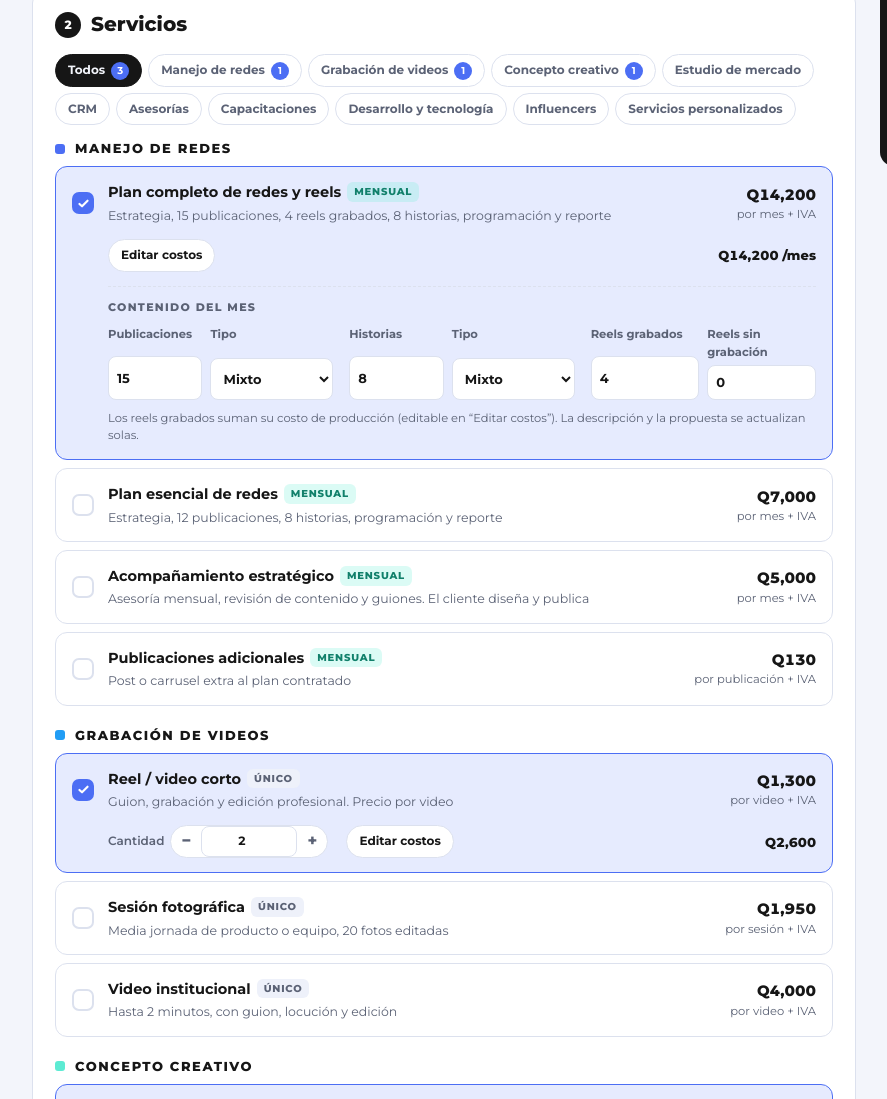
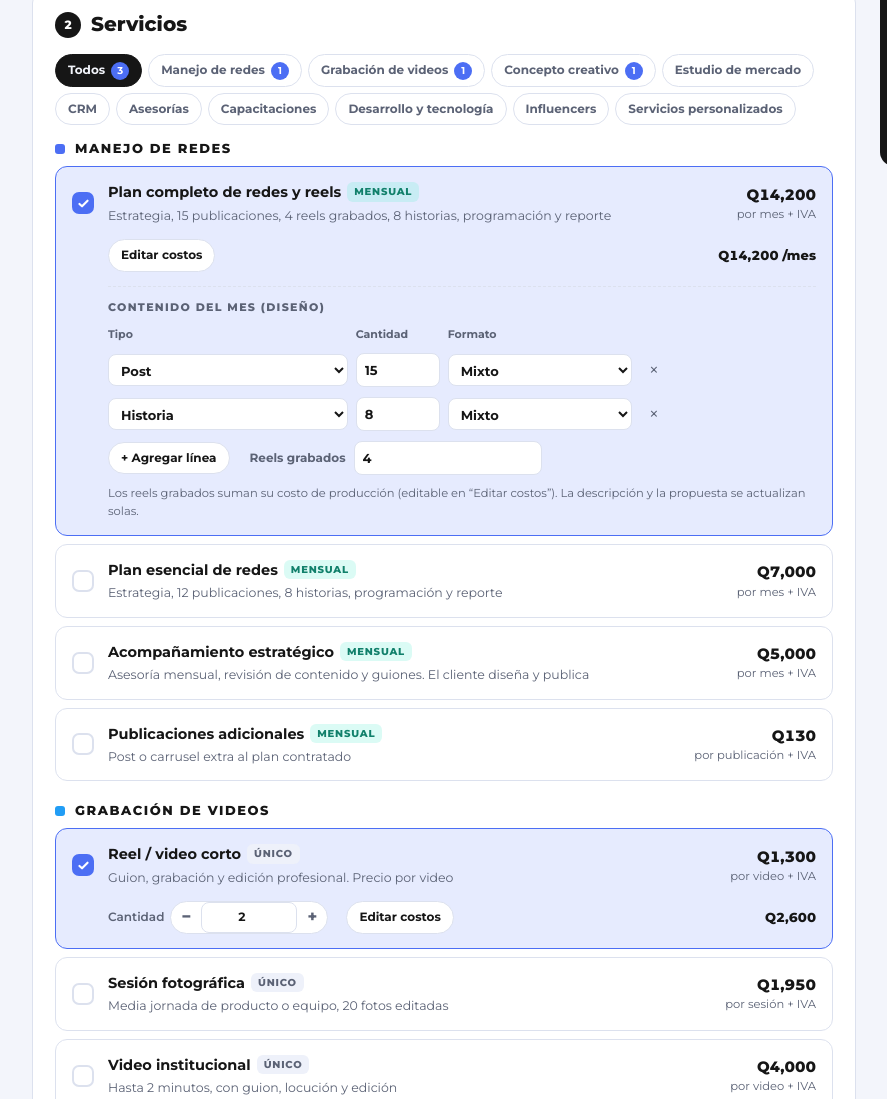
Before and after one commit to AgenciaJLMarketing/cotizar, a plain HTML site: page index.html in a window 1280 px wide. Shown: the part 1087-2186 px from the top of the page, without its empty margins (4-891 px from the left). Drawn offline with Linux system fonts and the light colour scheme.

Commit message:
Add files via upload

```diff
--- a/index.html
+++ b/index.html
@@ -147,13 +147,15 @@ table.costs tfoot td{padding-top:8px}
 .add-custom:hover{border-color:var(--accent);background:var(--accent-soft)}
 .ct{grid-column:2/-1;cursor:default;display:grid;gap:10px;border-top:1px dashed var(--line);padding-top:12px}
 .ct-h{font-size:11px;font-weight:800;letter-spacing:.12em;text-transform:uppercase;color:var(--muted)}
-.ct-g{display:grid;grid-template-columns:repeat(auto-fit,minmax(210px,1fr));gap:10px 16px}
-.ct-row{display:grid;grid-template-columns:minmax(0,1fr) minmax(0,1.3fr);gap:8px}
-.ct-row:last-child{grid-template-columns:minmax(0,1fr) minmax(0,1fr)}
-.ct-f{display:grid;gap:4px;font-size:11.5px;font-weight:700;color:var(--muted);min-width:0}
-.ct-f input,.ct-f select{width:100%;min-width:0;border:1px solid var(--line);background:var(--surface);border-radius:8px;padding:6px 8px;font:inherit;font-size:13px;font-weight:700;color:var(--fg)}
+.ct-line{display:grid;grid-template-columns:minmax(0,1.3fr) 84px minmax(0,1fr) 28px;gap:8px;align-items:center;max-width:560px}
+.ct-head span{font-size:11px;font-weight:700;color:var(--muted)}
+.ct-na{color:var(--muted);padding-left:10px}
+.ct-foot{display:flex;flex-wrap:wrap;align-items:center;gap:10px 20px}
+.ct-g{display:inline-flex;align-items:center;gap:8px;white-space:nowrap;font-size:12px;font-weight:700;color:var(--muted)}
+.ct-g input{width:84px}
+.ct-line input,.ct-line select,.ct-g input{width:100%;min-width:0;border:1px solid var(--line);background:var(--surface);border-radius:8px;padding:6px 8px;font:inherit;font-size:13px;font-weight:700;color:var(--fg)}
 .ct-note{font-size:11.5px;color:var(--muted)}
-@media (max-width:560px){.ct{grid-column:1/-1}}
+@media (max-width:560px){.ct{grid-column:1/-1}.ct-head{display:none}.ct-line{grid-template-columns:72px minmax(0,1fr) 24px;gap:6px;padding-bottom:8px;border-bottom:1px solid var(--line)}.ct-line>select[data-ct="t"]{grid-column:1/3}.ct-line>.x{grid-column:3;grid-row:1}.ct-line>input{grid-column:1}.ct-line>select[data-ct="f"],.ct-line>.ct-na{grid-column:2}}
 .item-extra{grid-column:2/-1;display:flex;flex-wrap:wrap;gap:10px 18px;align-items:center;cursor:default}
 .item:not(.on) .item-extra{display:none}
 .stepper{display:inline-flex;align-items:center;border:1px solid var(--line);border-radius:999px;background:var(--surface);overflow:hidden}
@@ -623,11 +625,11 @@ const K = (name, cost, qty=1, k) => ({name, cost, qty, ...(k?{k}:{})});
 const CATALOG = [
   {id:"plan-completo", cat:"redes", name:"Plan completo de redes y reels", desc:"Estrategia, 15 publicaciones, reels grabados, 8 historias, programación y reporte", freq:"mensual", unit:"mes", qty:1, fixedQty:true,
     costs:[K("Reels (grabación y edición)",800,4,"reels"),K("Community manager",1000),K("Directora de cuenta",1500),K("Gastos administrativos",1500)], fee:7000, minFee:7000, mode:"fixed",
-    content:{lead:"Estrategia", posts:15, postType:"mixto", stories:8, storyType:"mixto", reelsG:4, reelsE:0},
+    content:{lead:"Estrategia", items:[{t:"post",n:15,f:"mixto"},{t:"historia",n:8,f:"mixto"}], reelsG:4},
     inc:["Estrategia y matriz mensual de contenido","@content","Publicación y programación del contenido","Propuestas en tendencia y crecimiento orgánico","Reporte mensual de resultados"]},
   {id:"plan-esencial", cat:"redes", name:"Plan esencial de redes", desc:"12 publicaciones y 8 historias al mes, sin grabación de reels", freq:"mensual", unit:"mes", qty:1, fixedQty:true,
     costs:[K("Community manager",1000),K("Diseñador",1200),K("Directora de cuenta",800),K("Gastos administrativos",500)], fee:3500, mode:"fixed",
-    content:{lead:"Estrategia", posts:12, postType:"mixto", stories:8, storyType:"mixto", reelsG:0, reelsE:0},
+    content:{lead:"Estrategia", items:[{t:"post",n:12,f:"mixto"},{t:"historia",n:8,f:"mixto"}], reelsG:0},
     inc:["Matriz mensual de contenido","@content","Programación y respuesta básica","Reporte mensual de resultados"]},
   {id:"acompanamiento", cat:"redes", name:"Acompañamiento estratégico", desc:"Asesoría mensual, revisión de contenido y guiones. El cliente diseña y publica", freq:"mensual", unit:"mes", qty:1, fixedQty:true,
     costs:[K("Directora de cuenta",1500),K("Estratega / guionista",1000),K("Gastos administrativos",500)], fee:2000, mode:"fixed",
@@ -698,25 +700,29 @@ const allItems = () => CATALOG.concat((S && S.custom) || []);
 const item = id => allItems().find(i => i.id === id);
 const clone = o => JSON.parse(JSON.stringify(o));
 function newSel(it){ return {qty: it.qty || 1, costs: clone(it.costs), mode: it.mode || "pct", pct: it.pct ?? S0pct(), fee: it.fee ?? 0, ...(it.content?{content:clone(it.content)}:{})} }
-/* ---- Contenido de los planes de redes (publicaciones, historias, reels) ---- */
-const TIPOS = {mixto:"Mixto", estatica:"Estático", carrusel:"Carrusel"};
+/* ---- Contenido de los planes de redes: líneas de post / historia / reel creativo (trabajo de diseño) ---- */
+const CT_TIPOS = {post:"Post", historia:"Historia", reel:"Reel creativo"};
+const CT_FMT = {mixto:"Mixto", estatica:"Estático", carrusel:"Carrusel"};
 const plural = (n, a, b) => n===1 ? a : b;
 function contentOf(it, s){
   if(!it.content) return null;
-  const c = {...it.content, ...((s && s.content) || {})};
+  const sc = (s && s.content) || {};
+  const c = {...it.content, items: Array.isArray(sc.items) ? sc.items : clone(it.content.items)};
   const costs = (s && s.costs) || it.costs, r = costs.find(r=>r.k==="reels");
-  c.reelsG = r ? (+r.qty||0) : (+c.reelsG||0);
-  ["posts","stories","reelsE"].forEach(k=> c[k] = Math.max(0, +c[k]||0));
+  c.reelsG = r ? (+r.qty||0) : (+(sc.reelsG ?? c.reelsG)||0);
   return c;
 }
-function tipoTxt(t, n){ return t==="estatica" ? plural(n," estática"," estáticas") : t==="carrusel" ? " en carrusel" : "" }
+function fmtTxt(f, n){ return f==="estatica" ? plural(n," estática"," estáticas") : f==="carrusel" ? " en carrusel" : "" }
+function lineTxt(x, long){
+  const n = Math.max(0, +x.n||0); if(!n) return "";
+  if(x.t==="reel") return `${n} ${plural(n,"reel creativo","reels creativos")}${long?" al mes: diseño y edición":""}`;
+  const w = x.t==="historia" ? plural(n,"historia","historias") : plural(n,"publicación","publicaciones");
+  return `${n} ${w}${fmtTxt(x.f,n)}${long && x.f==="mixto" && x.t==="post" ? " (estáticas y carruseles)" : ""}${long?" al mes":""}`;
+}
 function contentParts(c, long){
-  const p = [];
-  if(c.posts) p.push(`${c.posts} ${plural(c.posts,"publicación","publicaciones")}${tipoTxt(c.postType,c.posts)}${long && c.postType==="mixto" ? " (estáticas y carruseles)" : ""}${long?" al mes":""}`);
-  if(c.reelsG) p.push(`${c.reelsG} ${plural(c.reelsG,"reel grabado","reels grabados")}${long?" al mes: guion, grabación y edición":""}`);
-  if(c.reelsE) p.push(`${c.reelsE} ${plural(c.reelsE,"reel","reels")} sin grabación${long?" al mes: edición con material del cliente o de banco":""}`);
-  if(c.stories) p.push(`${c.stories} ${plural(c.stories,"historia","historias")}${tipoTxt(c.storyType,c.stories)}${long?" al mes":""}`);
-  return p;
+  const of = t => c.items.filter(x=>x.t===t).map(x=>lineTxt(x,long)).filter(Boolean);
+  const g = c.reelsG ? [`${c.reelsG} ${plural(c.reelsG,"reel grabado","reels grabados")}${long?" al mes: guion, grabación y edición":""}`] : [];
+  return of("post").concat(of("reel"), g, of("historia"));
 }
 function descOf(it, s){
   const c = contentOf(it, s); if(!c) return it.desc;
@@ -724,14 +730,20 @@ function descOf(it, s){
 }
 function contentHTML(it, s){
   const c = contentOf(it, s), id = it.id;
-  const opt = v => Object.entries(TIPOS).map(([k,n])=>`<option value="${k}" ${v===k?"selected":""}>${n}</option>`).join("");
-  const num = (k,lbl) => `<label class="ct-f"><span>${lbl}</span><input id="ct-${id}-${k}" data-ct="${k}" class="num" type="number" min="0" inputmode="numeric" value="${c[k]}"></label>`;
+  const opts = (o,v) => Object.entries(o).map(([k,n])=>`<option value="${k}" ${v===k?"selected":""}>${n}</option>`).join("");
+  const rows = c.items.map((x,i)=>`<div class="ct-line">
+      <select data-ct="t" data-i="${i}" aria-label="Tipo de contenido">${opts(CT_TIPOS,x.t)}</select>
+      <input id="ct-${id}-${i}-n" data-ct="n" data-i="${i}" class="num" type="number" min="0" inputmode="numeric" value="${x.n}" aria-label="Cantidad al mes">
+      ${x.t==="reel" ? `<span class="ct-na">—</span>` : `<select data-ct="f" data-i="${i}" aria-label="Formato">${opts(CT_FMT,x.f||"mixto")}</select>`}
+      <button type="button" class="x" data-act="ct-del" data-i="${i}" aria-label="Quitar línea">×</button>
+    </div>`).join("");
   return `<div class="ct" data-stop>
-    <div class="ct-h">Contenido del mes</div>
-    <div class="ct-g">
-      <div class="ct-row">${num("posts","Publicaciones")}<label class="ct-f"><span>Tipo</span><select data-ct="postType" aria-label="Tipo de publicaciones">${opt(c.postType)}</select></label></div>
-      <div class="ct-row">${num("stories","Historias")}<label class="ct-f"><span>Tipo</span><select data-ct="storyType" aria-label="Tipo de historias">${opt(c.storyType)}</select></label></div>
-      <div class="ct-row">${num("reelsG","Reels grabados")}${num("reelsE","Reels sin grabación")}</div>
+    <div class="ct-h">Contenido del mes (diseño)</div>
+    <div class="ct-line ct-head"><span>Tipo</span><span>Cantidad</span><span>Formato</span><span></span></div>
+    ${rows}
+    <div class="ct-foot">
+      <button type="button" class="btn small" data-act="ct-add">+ Agregar línea</button>
+      <label class="ct-g">Reels grabados <input id="ct-${id}-rg" data-ct="reelsG" class="num" type="number" min="0" inputmode="numeric" value="${c.reelsG}" aria-label="Reels grabados"></label>
     </div>
     <small class="ct-note">Los reels grabados suman su costo de producción (editable en “Editar costos”). La descripción y la propuesta se actualizan solas.</small>
   </div>`;
@@ -1116,6 +1128,13 @@ $("catalog").addEventListener("click", e=>{
   if(act){
     const a = act.dataset.act;
     if(a==="edit") return openEditor(id);
+    if(a==="ct-add" || a==="ct-del"){
+      const c = contentOf(it, s); s.content = {items: c.items, reelsG: c.reelsG};
+      if(a==="ct-add"){ s.content.items.push({t:"post", n:1, f:"estatica"}) } else s.content.items.splice(+act.dataset.i, 1);
+      refreshItem(id); touch();
+      if(a==="ct-add"){ const f=$(`ct-${id}-${s.content.items.length-1}-n`); if(f){ f.focus(); f.select() } }
+      return;
+    }
     if(a==="add"){ s.costs.push({name:"Nuevo costo", cost:0, qty:1}); refreshItem(id); touch(); const f=$(`ec-${id}-${s.costs.length-1}-n`); if(f){f.focus();f.select()} return }
     if(a==="del"){ s.costs.splice(+act.dataset.row,1); refreshItem(id); touch(); return }
     if(a==="min"){ if(it.minFee != null){ s.mode="fixed"; s.fee=it.minFee } else { s.mode="pct"; s.pct=+S.cfg.minPct||0 } refreshItem(id); touch(); toast("Ganancia ajustada al mínimo"); return }
@@ -1133,18 +1152,19 @@ function onEdit(e, commit){
   const el = e.target.closest(".item"); if(!el) return; const id = el.dataset.id, s = S.sel[id]; if(!s) return;
   const t = e.target, v = t.value;
   if(t.dataset.ct){
-    const it = item(id), k = t.dataset.ct;
-    s.content = {...clone(it.content), ...(s.content||{})};
-    if(k==="postType" || k==="storyType") s.content[k] = v;
-    else {
-      const n = Math.max(0, Math.round(+v || 0));
+    const it = item(id), k = t.dataset.ct, c = contentOf(it, s);
+    s.content = {items: c.items, reelsG: c.reelsG};
+    if(k==="reelsG"){
       if(!commit && v==="") return;
-      s.content[k] = n;
-      if(k==="reelsG"){
-        s.costs = s.costs || clone(it.costs);
-        const r = s.costs.find(r=>r.k==="reels");
-        if(r) r.qty = n; else if(n) s.costs.unshift(K("Reels (grabación y edición)",800,n,"reels"));
-      }
+      const n = Math.max(0, Math.round(+v || 0)); s.content.reelsG = n;
+      s.costs = s.costs || clone(it.costs);
+      const r = s.costs.find(r=>r.k==="reels");
+      if(r) r.qty = n; else if(n) s.costs.unshift(K("Reels (grabación y edición)",800,n,"reels"));
+    } else {
+      const x = s.content.items[+t.dataset.i]; if(!x) return;
+      if(k==="n"){ if(!commit && v==="") return; x.n = Math.max(0, Math.round(+v || 0)) }
+      else { x[k] = v; if(k==="t" && v!=="reel" && !x.f) x.f = "mixto" }
+      if(k==="t") commit = true;
     }
     const d = $(`ds-${id}`); if(d) d.textContent = descOf(it, s);
     if(!commit){ liveUpdate(id); save(); renderSummary(); return }
```
